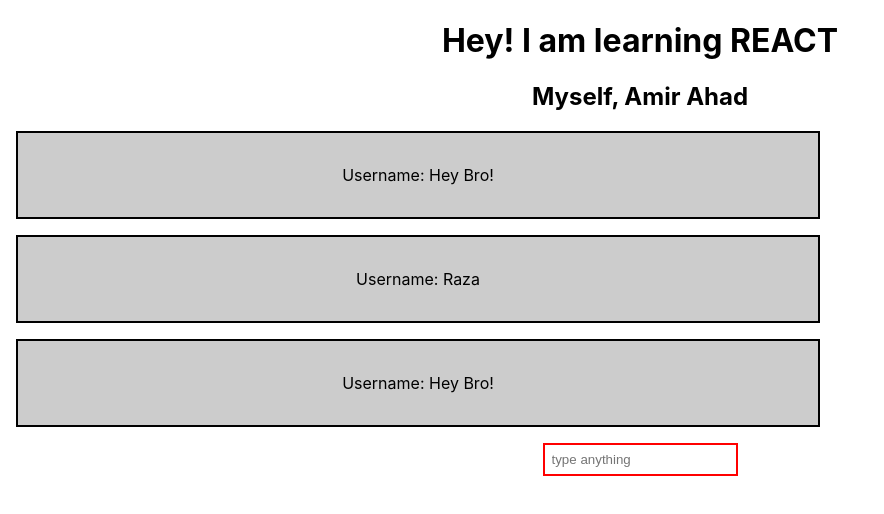
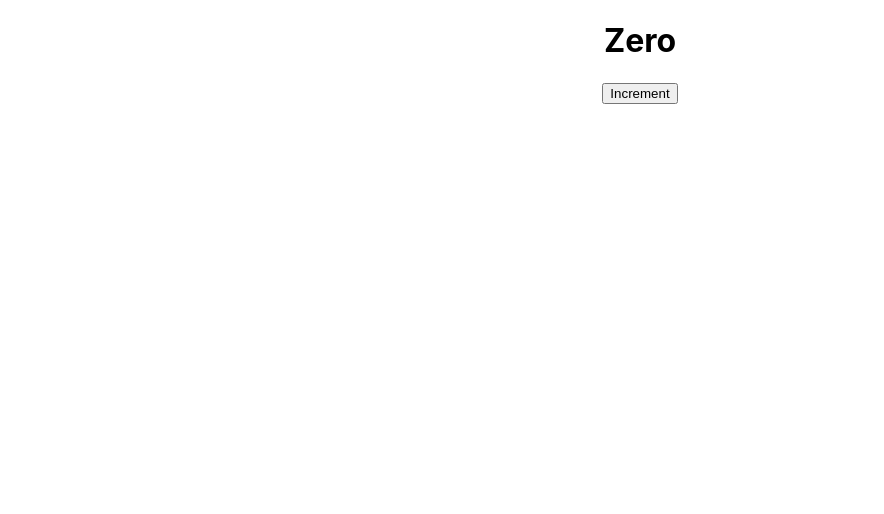
Before and after one commit to amirahad/react_practice, a React (Create React App) app: page / in a window 1280 px wide. Shown: the top 514 px of the page, without its empty margins (0-884 px from the left). Built offline with nearby package versions, Linux system fonts and the light colour scheme.

Commit message:
first commit

```diff
--- a/src/App.js
+++ b/src/App.js
@@ -1,31 +1,15 @@
 import React, {Component} from 'react';
 import './App.css';
-import Person from './Person/Person'
-import UserInput from './UserInput/UserInput';
-import UserOutput from './UserOutput/UserOutput';
+import Counter from './components/counter';
+
 
 class App extends Component {
-  state = {
-    username: 'Hey Bro!'
-  }
-
-  inputChangedHandeler = (event) => {
-    this.setState({username: event.target.value})
-  }
 
 
   render(){
     return (
       <div className="App">
-          <h1>Hey! I am learning REACT</h1>
-          <h2>Myself, Amir Ahad</h2>
-          {/* <Person name="Amir" age="22"/>
-          <Person name="Raza" age="21"/>
-          <Person name="Ahad" age="25"/>  */}
-          <UserOutput userName={this.state.username} />
-          <UserOutput userName="Raza" />
-          <UserOutput userName={this.state.username} />
-          <UserInput changed={this.inputChangedHandeler} />
+        <Counter />
       </div>
     );
   };
--- a/src/Person/Person.js
+++ /dev/null
@@ -1,12 +0,0 @@
-import React from 'react';
-
-const person = (props) => {
-    return (
-        <div>
-            <p>I am {props.name}, and {Math.floor(Math.random() * 25)} or {props.age} years old.</p>
-            {10+3}
-        </div>
-    )
-};
-
-export default person;
--- a/src/UserInput/UserInput.js
+++ /dev/null
@@ -1,16 +0,0 @@
-import React from 'react';
-
-
-const userInput = (props) =>{
-    const inputStyle = {
-        border: '2px solid red',
-        padding: '7px'
-    };
-    return <input
-    style={inputStyle}
-    type="text"
-    onChange={props.changed}
-    placeholder="type anything" />
-};
-
-export default userInput;
--- a/src/UserOutput/UserOutput.css
+++ /dev/null
@@ -1,8 +0,0 @@
-.UserOutput{
-    width: 60%;
-    padding: 16px;
-    margin: 16px;
-    border: 2px solid black;
-    background-color: #ccc;
-    text-align: center;
-}
--- a/src/UserOutput/UserOutput.js
+++ /dev/null
@@ -1,12 +0,0 @@
-import React from 'react';
-import './UserOutput.css';
-
-const userOutput = (props) =>{
-    return (
-    <div className="UserOutput">
-        <p>Username: {props.userName} </p>
-    </div>
-    );
-};
-
-export default userOutput;
--- /dev/null
+++ b/src/components/counter.jsx
@@ -0,0 +1,23 @@
+import React, {Component} from "react";
+
+class counter extends Component{
+    state= {
+        count: 0
+    };
+
+    render(){
+        return(
+            <div>
+                <h1>{this.formatCount()}</h1>
+                <button>Increment</button>
+            </div>
+        );
+    }
+    formatCount(){
+        const {count} = this.state;
+        return count === 0 ? 'Zero' : count;
+    }
+}
+
+
+export default counter;
```
